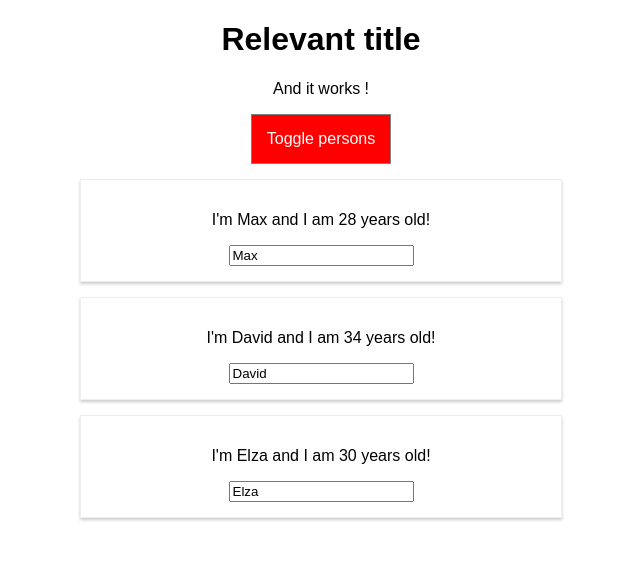
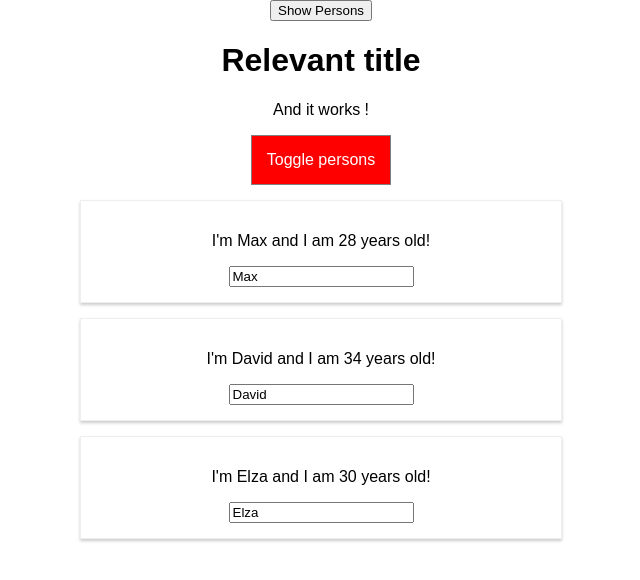
Before and after one commit to davidthurion/react-complete-guide, a React (Create React App) app: page / in a window 1280 px wide. Both pictures are taken after a click on the button "Toggle persons". Shown: the top 580 px of the page, without its empty margins (319-959 px from the left). Built offline with nearby package versions, Linux system fonts and the light colour scheme.

Commit message:
refactor: using pure component

```diff
--- a/src/components/Persons/Person/Person.js
+++ b/src/components/Persons/Person/Person.js
@@ -1,18 +1,38 @@
-import React from "react";
+import React, { Component } from "react";
 
 import styles from "./Person.module.scss";
 
-const person = props => {
-  return (
-    <div className={styles.Person}>
-      <p onClick={props.click}>
-        I'm {props.name} and I am {props.age} year
-        {props.age > 1 && "s"} old!
-      </p>
-      <p>{props.children}</p>
-      <input type="text" onChange={props.changed} value={props.name} />
-    </div>
-  );
-};
+class Person extends Component {
+  constructor(props) {
+    super(props);
+    console.log("[Person.js] Inside constructor", props);
+  }
 
-export default person;
+  componentWillMount() {
+    console.log("[Person.js] Inside componentWillMount");
+  }
+
+  componentDidMount() {
+    console.log("[Person.js] Inside componentDidMount");
+  }
+
+  render() {
+    console.log("[Person.js] Inside render");
+    return (
+      <div className={styles.Person}>
+        <p onClick={this.props.click}>
+          I'm {this.props.name} and I am {this.props.age} year
+          {this.props.age > 1 && "s"} old!
+        </p>
+        <p>{this.props.children}</p>
+        <input
+          type="text"
+          onChange={this.props.changed}
+          value={this.props.name}
+        />
+      </div>
+    );
+  }
+}
+
+export default Person;
--- a/src/components/Persons/Persons.js
+++ b/src/components/Persons/Persons.js
@@ -1,16 +1,65 @@
-import React from "react";
+import React, { PureComponent } from "react";
 import Person from "./Person/Person";
 
-const persons = props =>
-  props.persons.map((person, index) => {
+class Persons extends PureComponent {
+  constructor(props) {
+    super(props);
+    console.log("[Persons.js] Inside constructor", props);
+  }
+
+  componentWillMount() {
+    console.log("[Persons.js] Inside componentWillMount");
+  }
+
+  componentDidMount() {
+    console.log("[Persons.js] Inside componentDidMount");
+  }
+
+  componentWillReceiveProps(nextProps) {
+    console.log(
+      "[UPDATE Persons.js] Inside componentWillReceiveProps",
+      nextProps
+    );
+  }
+
+  // shouldComponentUpdate(nextProps, nextState) {
+  //   console.log(
+  //     "[UPDATE Persons.js] Inside shouldComponentUpdate",
+  //     nextProps,
+  //     nextState
+  //   );
+  //   return (
+  //     nextProps.persons !== this.props.persons ||
+  //     nextProps.changed !== this.props.changed ||
+  //     nextProps.clicked !== this.props.clicked
+  //   );
+  // }
+
+  componentWillUpdate(nextProps, nextState) {
+    console.log(
+      "[UPDATE Persons.js] Inside componenetWillUpdate",
+      nextProps,
+      nextState
+    );
+  }
+  componentDidUpdate() {
+    console.log("[UPDATE Persons.js] Inside componenetDidlUpdate");
+  }
+
+  render() {
+    console.log("[Persons.js] Inside render");
+    return this.props.persons.map((person, index) => {
       return (
         <Person
-        click={() => props.clicked(index)}
+          click={() => this.props.clicked(index)}
           name={person.name}
           age={person.age}
-        changed={event => props.changed(event, person.id)}
+          changed={event => this.props.changed(event, person.id)}
+          key={person.id}
         />
       );
     });
+  }
+}
 
-export default persons;
+export default Persons;
--- a/src/containers/App.js
+++ b/src/containers/App.js
@@ -1,10 +1,13 @@
-import React, { Component } from "react";
+import React, { PureComponent } from "react";
 import styles from "./App.module.scss";
 import Persons from "../components/Persons/Persons";
 import Cockpit from "../components/Cockpit/Cockpit";
 
-class App extends Component {
-  state = {
+class App extends PureComponent {
+  constructor(props) {
+    super(props);
+    console.log("[App.js] Inside constructor", props);
+    this.state = {
       persons: [
         {
           id: "kmlk",
@@ -25,6 +28,59 @@ class App extends Component {
       otherState: "yesss",
       showPersons: false
     };
+  }
+
+  componentWillMount() {
+    console.log("[App.js] Inside componentWillMount");
+  }
+
+  componentDidMount() {
+    console.log("[App.js] Inside componentDidMount");
+  }
+
+  // shouldComponentUpdate(nextProps, nextState) {
+  //   console.log(
+  //     "[UPDATE App.js] Inside shouldComponentUpdate",
+  //     nextProps,
+  //     nextState
+  //   );
+  //   return (
+  //     nextState.persons !== this.state.persons ||
+  //     nextState.showPersons !== this.state.showPersons
+  //   );
+  // }
+
+  componentWillUpdate(nextProps, nextState) {
+    console.log(
+      "[UPDATE App.js] Inside componenetWillUpdate",
+      nextProps,
+      nextState
+    );
+  }
+  componentDidUpdate() {
+    console.log("[UPDATE App.js] Inside componenetDidlUpdate");
+  }
+  // state = {
+  //   persons: [
+  //     {
+  //       id: "kmlk",
+  //       name: "Max",
+  //       age: 28
+  //     },
+  //     {
+  //       id: "SSsf",
+  //       name: "David",
+  //       age: 34
+  //     },
+  //     {
+  //       id: "qska",
+  //       name: "Elza",
+  //       age: 30
+  //     }
+  //   ],
+  //   otherState: "yesss",
+  //   showPersons: false
+  // };
 
   nameChangedHandler = (event, id) => {
     const personIndex = this.state.persons.findIndex(p => {
@@ -63,6 +119,7 @@ class App extends Component {
   };
 
   render() {
+    console.log("[App.js] Inside render");
     let persons = null;
     if (this.state.showPersons) {
       persons = (
@@ -76,6 +133,13 @@ class App extends Component {
 
     return (
       <div className={styles.App}>
+        <button
+          onClick={() => {
+            this.setState({ showPersons: true });
+          }}
+        >
+          Show Persons
+        </button>
         <Cockpit
           appTitle={this.props.title}
           showPersons={this.state.showPersons}
```
Lines whose indentation alone changed are shown as unchanged.
